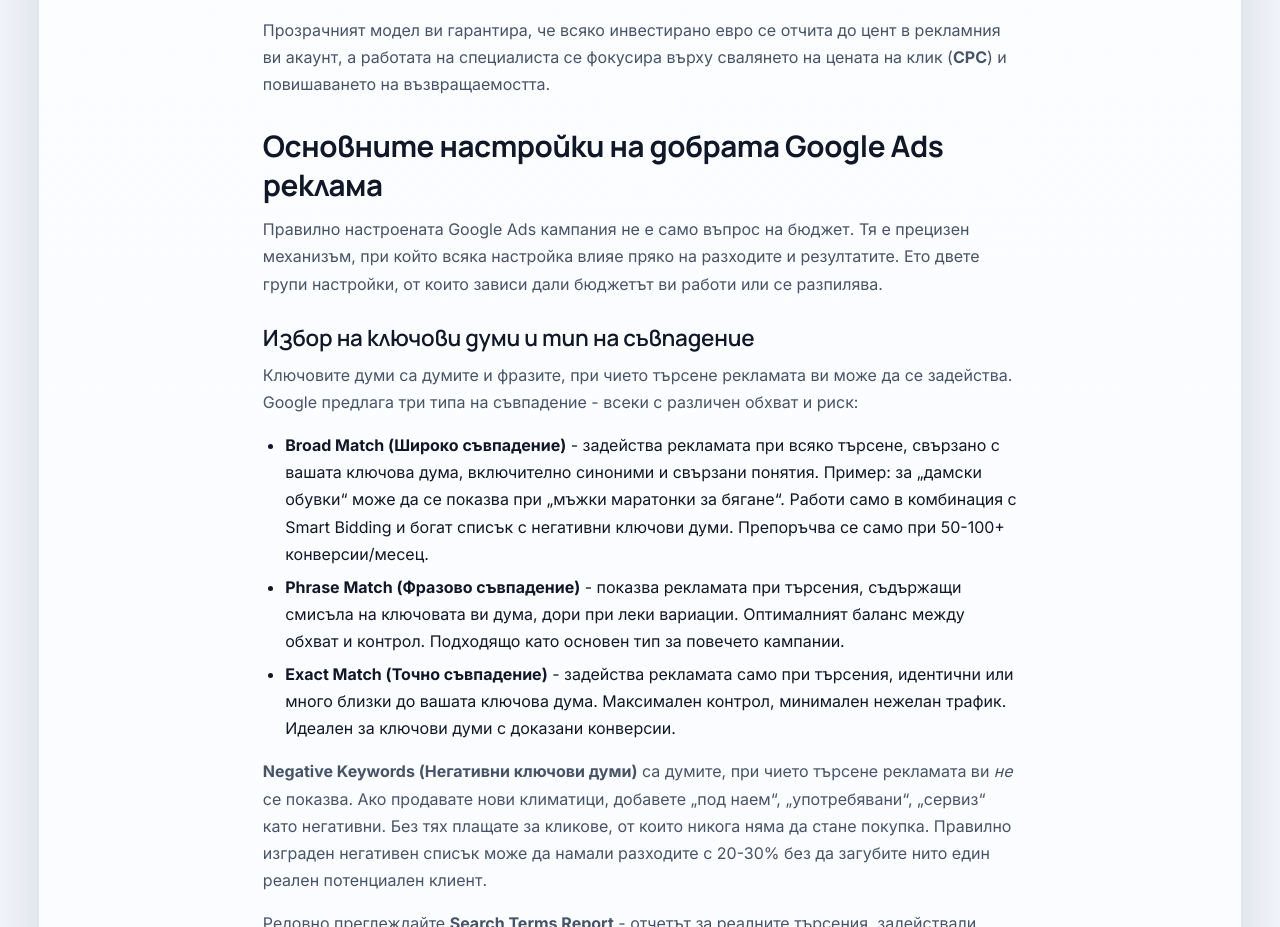
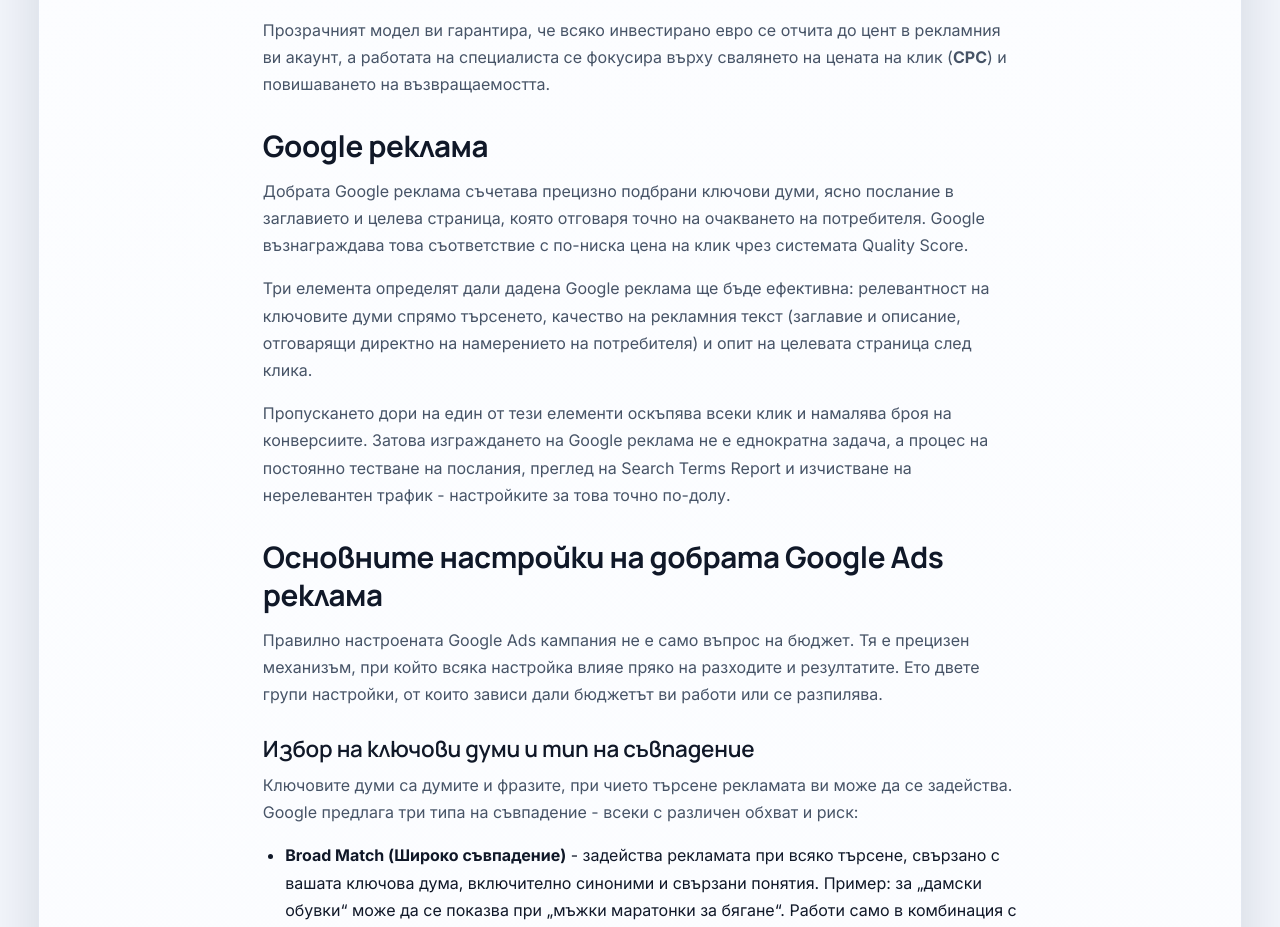
Before and after one commit to inweblife/inweblife, a Next.js app: page /google-ads-reklama in a window 1280 px wide. Shown: the part 8280-9207 px from the top of the page. Built offline with nearby package versions, Linux system fonts and the light colour scheme; no server answers.

Commit message:
Update google-ads-reklama.js

```diff
--- a/pages/google-ads-reklama.js
+++ b/pages/google-ads-reklama.js
@@ -531,6 +531,28 @@
           </section>
 
           <section>
+            <h2>Google реклама</h2>
+            <p>
+              Добрата Google реклама съчетава прецизно подбрани ключови думи, ясно послание
+              в заглавието и целева страница, която отговаря точно на очакването на
+              потребителя. Google възнаграждава това съответствие с по-ниска цена на клик
+              чрез системата Quality Score.
+            </p>
+            <p>
+              Три елемента определят дали дадена Google реклама ще бъде ефективна:
+              релевантност на ключовите думи спрямо търсенето, качество на рекламния текст
+              (заглавие и описание, отговарящи директно на намерението на потребителя) и
+              опит на целевата страница след клика.
+            </p>
+            <p>
+              Пропускането дори на един от тези елементи оскъпява всеки клик и намалява
+              броя на конверсиите. Затова изграждането на Google реклама не е еднократна
+              задача, а процес на постоянно тестване на послания, преглед на Search Terms
+              Report и изчистване на нерелевантен трафик - настройките за това точно по-долу.
+            </p>
+          </section>
+
+          <section>
             <h2>Основните настройки на добрата Google Ads реклама</h2>
             <p>
               Правилно настроената Google Ads кампания не е само въпрос на бюджет. Тя е
```
